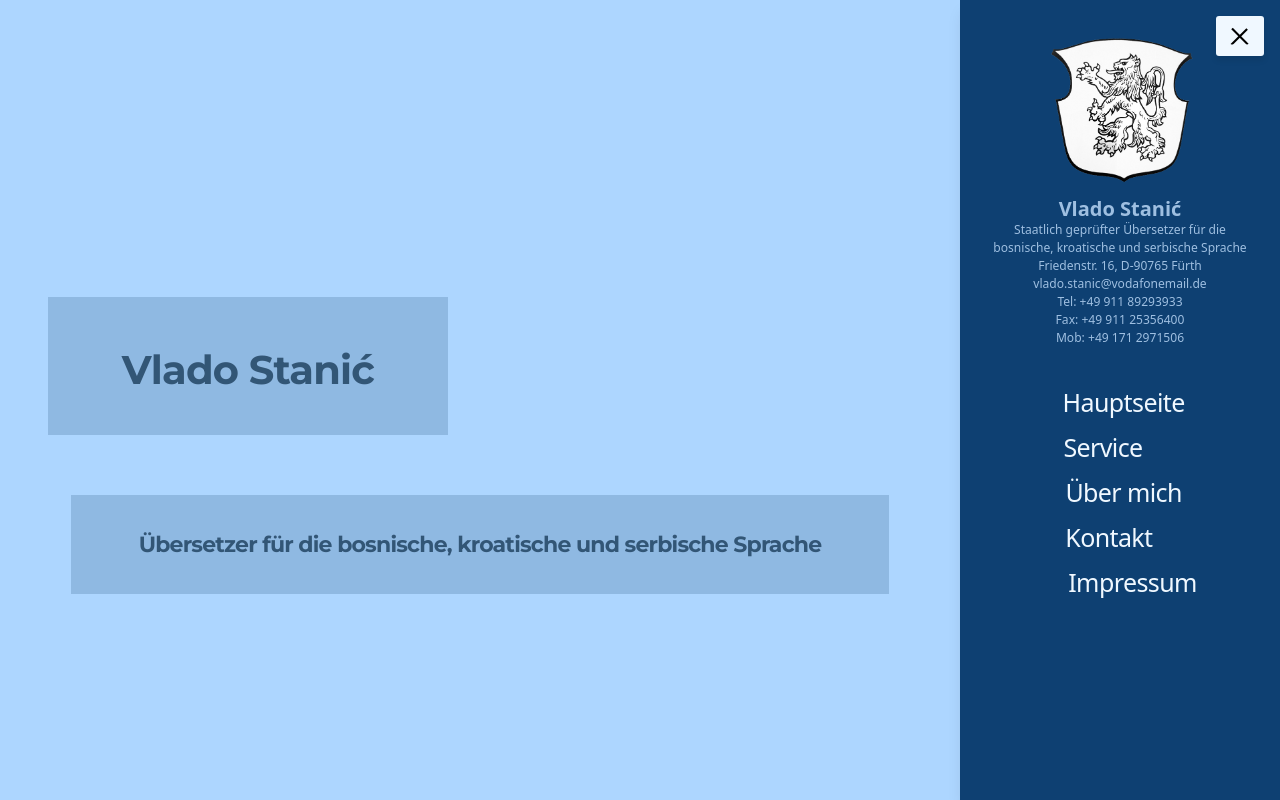
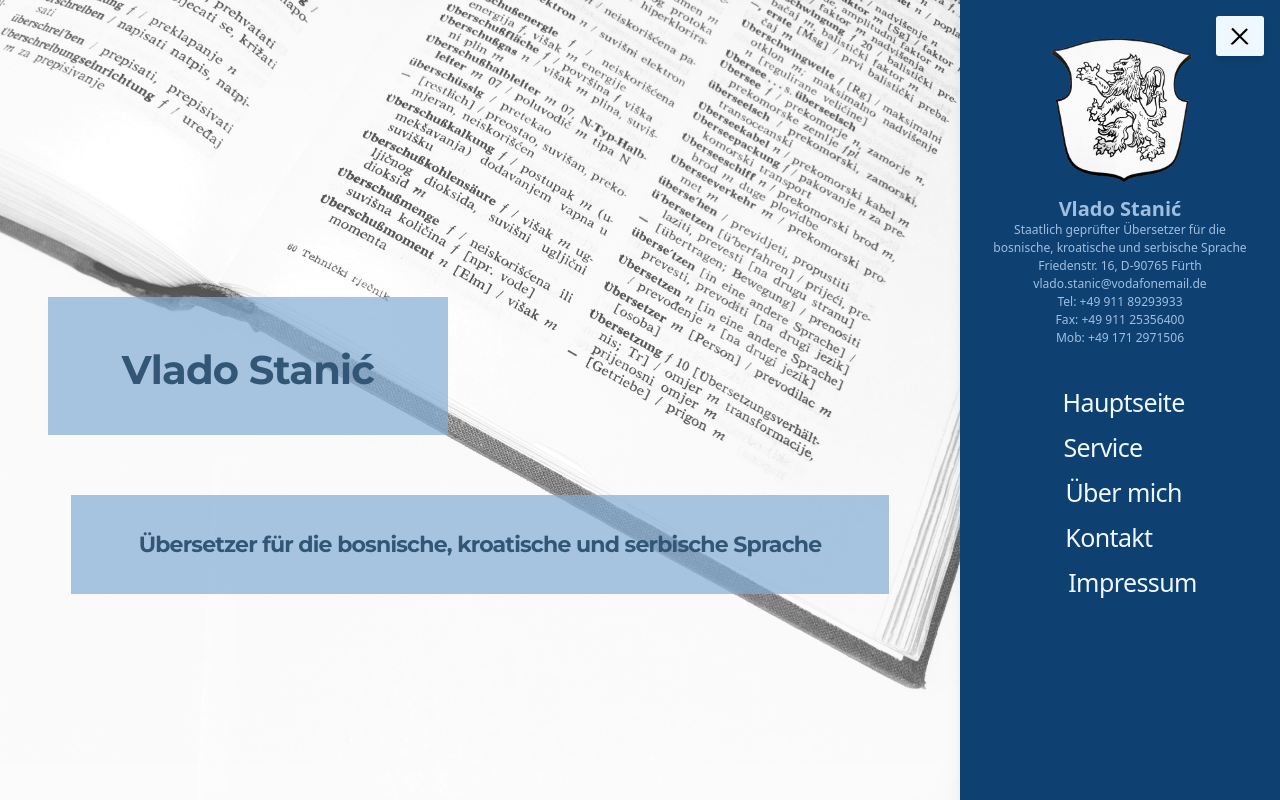
Before and after one commit to Mjusup258/Ubersetzungsburo, a SvelteKit app: page / in a window 1280 px wide. Shown: the top 800 px of the page. Built offline with nearby package versions, Linux system fonts and the light colour scheme; some icons are missing.

Commit message:
Changed the format of the image in the section 1

```diff
--- a/src/routes/Main.svelte
+++ b/src/routes/Main.svelte
@@ -142,7 +142,6 @@
     .title-section {
         position: relative;
         text-align: center;
-        background-color: #99ccff;
         padding-top: 121px;
         letter-spacing: -0.8px;
         font-weight: 400;
@@ -210,17 +209,16 @@
     }
 
     .t-image {
-        background-image: url("/ubersetzung-section1-background.jpeg");
+        background-image: url("/ubersetzung-section1-background.jpg");
         height: 100vh;
         width: 100%;
         display: flex;
         align-items: center;
-        justify-content: center;
         opacity: 0.8;
         background-size: cover;
         background-position: right;
         background-repeat: no-repeat;
-        background-attachment: scroll;
+        background-attachment: fixed;
     }
 
 
```
Also changed, not shown: static/ubersetzung-section1-background.jpeg (deleted), static/ubersetzung-section1-background.jpg (added), 1 other file (tests, documents, lock files or other folders).
